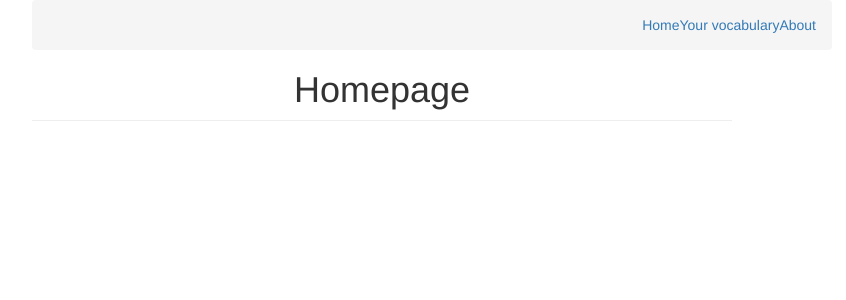
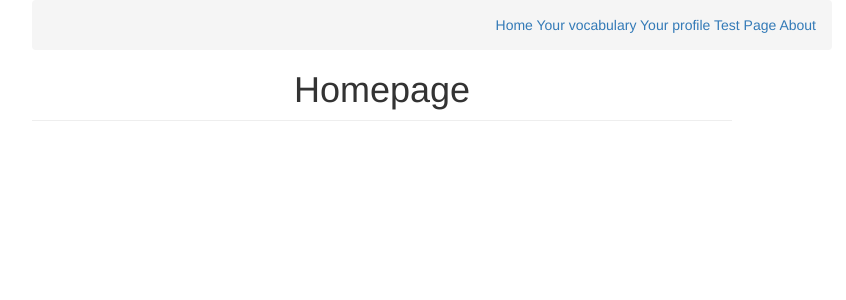
Before and after one commit to GURoff/Language-Cards, a React (Create React App) app: page /home in a window 1280 px wide. Shown: the top 300 px of the page, without its empty margins (18-864 px from the left). Built offline with nearby package versions, Linux system fonts and the light colour scheme.

Commit message:
added to navbar profile and test image 02.03.23

```diff
--- a/src/components/UI/Navbar/Navbar.jsx
+++ b/src/components/UI/Navbar/Navbar.jsx
@@ -21,9 +21,11 @@ const NavbarModern = () => {
 
         <div className='navbar'>
             <div className='navbar__links'>
-                <Link to='/home'>Home</Link>
-                <Link to='/vocabulary'>Your vocabulary</Link>
-                <Link to='/about'>About</Link>
+                <Link to='/home'>Home </Link>
+                <Link to='/vocabulary'>Your vocabulary </Link>
+                <Link to='/profile'>Your profile </Link>
+                <Link to='/testpage'>Test Page </Link>
+                <Link to='/about'>About </Link>
             </div>
         </div>
     );
```
